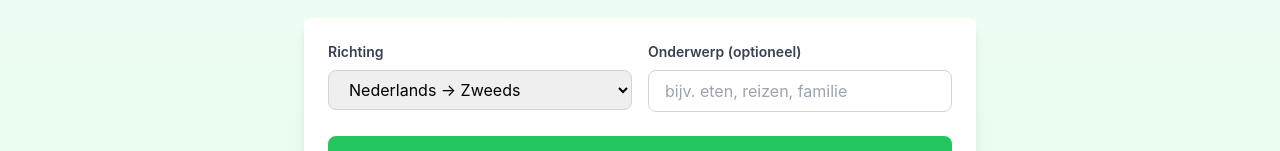
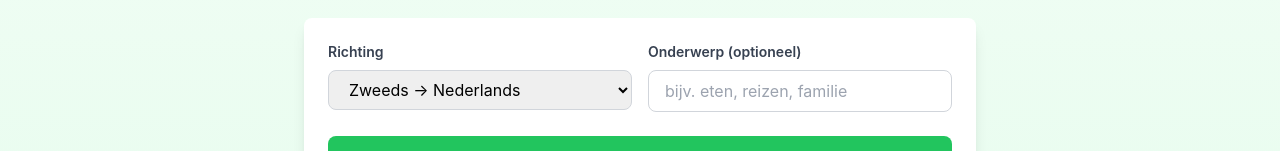
Before and after one commit to akkerman/svenska_laren, a React (Vite) app in the folder frontend/: page /translation in a window 1280 px wide. Shown: the part 150-301 px from the top of the page. Built offline with nearby package versions, Linux system fonts and the light colour scheme; no server answers; the HTML template or start-up script is replaced by a standard one.

Commit message:
Change default translation direction to Swedish → Dutch
Set default to se_to_nl instead of nl_to_se.

Co-Authored-By: Claude Haiku 4.5 <noreply@anthropic.com>

```diff
--- a/frontend/src/pages/Translation.tsx
+++ b/frontend/src/pages/Translation.tsx
@@ -19,7 +19,7 @@ export function Translation() {
   const { difficulty } = useSettings();
   const { speak, playing } = useTTS();
   const textareaRef = useRef<HTMLTextAreaElement>(null);
-  const [direction, setDirection] = useState("nl_to_se");
+  const [direction, setDirection] = useState("se_to_nl");
   const [topic, setTopic] = useState("");
   const [sentence, setSentence] = useState<TranslationResponse | null>(null);
   const [userAttempt, setUserAttempt] = useState("");
```
